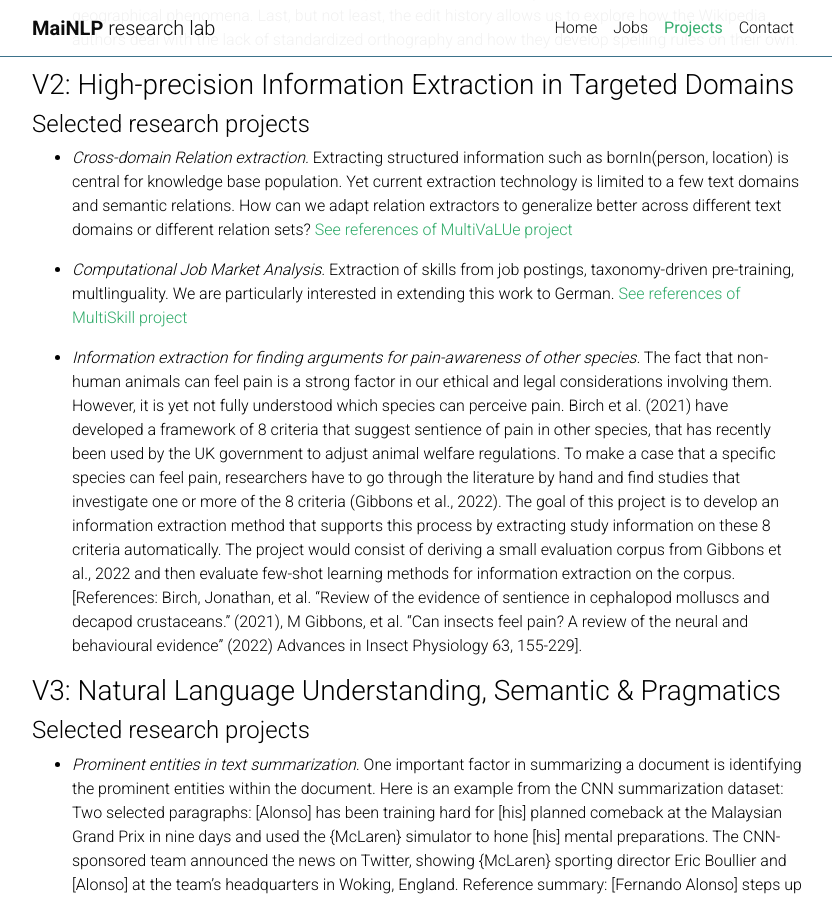
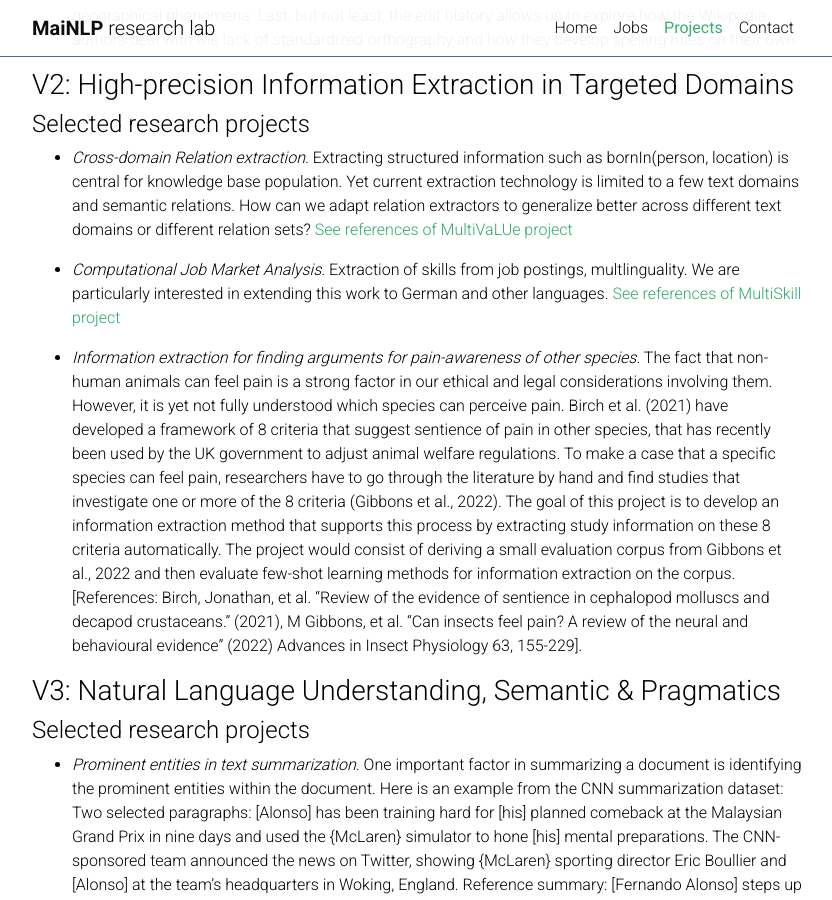
Before and after one commit to mainlp/mainlp.github.io, a Jekyll site: the page built from _pages/projects.md, in a window 1280 px wide and 900 px high, scrolled down 3768 px. Shown: the whole window, without its empty margins (223-1055 px from the left). Built offline with Jekyll 4.4.1, drawn with Linux system fonts in a browser that asks for light colours; comment, search, counter and statistics services are not loaded; a style sheet for code colours, icons or effects is not loaded.

Commit message:
Update projects.md

```diff
--- a/_pages/projects.md
+++ b/_pages/projects.md
@@ -104,7 +104,7 @@ Evaluation: Quantitative metric used by the relevant dataset(s) / Qualitative an
 
 - *Cross-domain Relation extraction.* Extracting structured information such as bornIn(person, location) is central for knowledge base population. Yet current extraction technology is limited to a few text domains and semantic relations. How can we adapt relation extractors to generalize better across different text domains or different relation sets? [See references of MultiVaLUe project](#multivalue)
 
-- *Computational Job Market Analysis.* Extraction of skills from job postings, taxonomy-driven pre-training, multlinguality. We are particularly interested in extending this work to German.  [See references of MultiSkill project](#multiskill)
+- *Computational Job Market Analysis.* Extraction of skills from job postings, multlinguality. We are particularly interested in extending this work to German and other languages.  [See references of MultiSkill project](#multiskill)
 
 - *Information extraction for finding arguments for pain-awareness of other species.* The fact that non-human animals can feel pain is a strong factor in our ethical and legal considerations involving them. However, it is yet not fully understood which species can perceive pain. Birch et al. (2021) have developed a framework of 8 criteria that suggest sentience of pain in other species, that has recently been used by the UK government to adjust animal welfare regulations. To make a case that a specific species can feel pain, researchers have to go through the literature by hand and find studies that investigate one or more of the 8 criteria (Gibbons et al., 2022). The goal of this project is to develop an information extraction method that supports this process by extracting study information on these 8 criteria automatically. The project would consist of deriving a small evaluation corpus from Gibbons et al., 2022 and then evaluate few-shot learning methods for information extraction on the corpus. [References: Birch, Jonathan, et al. “Review of the evidence of sentience in cephalopod molluscs and decapod crustaceans.” (2021),
 M Gibbons, et al. “Can insects feel pain? A review of the neural and behavioural evidence” (2022) Advances in Insect Physiology 63, 155-229].
```
